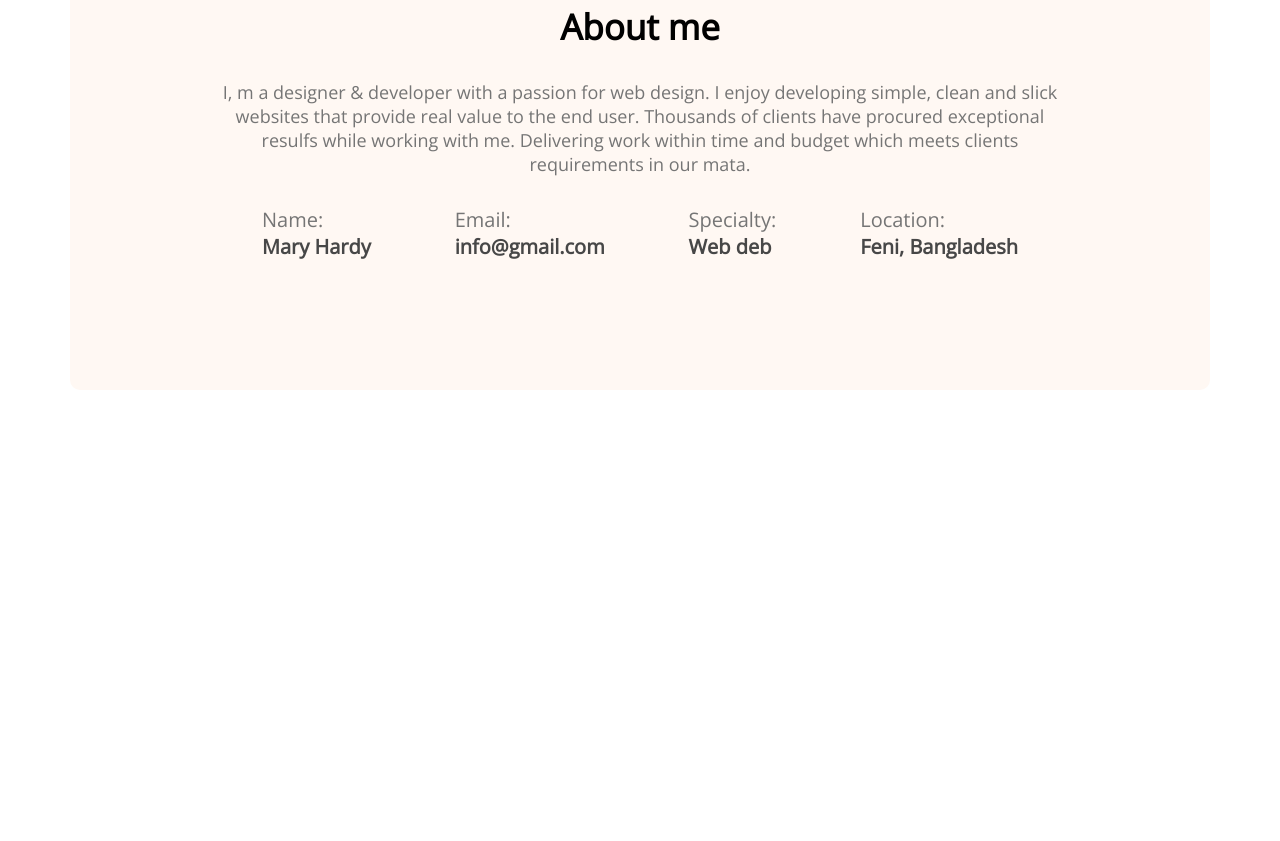
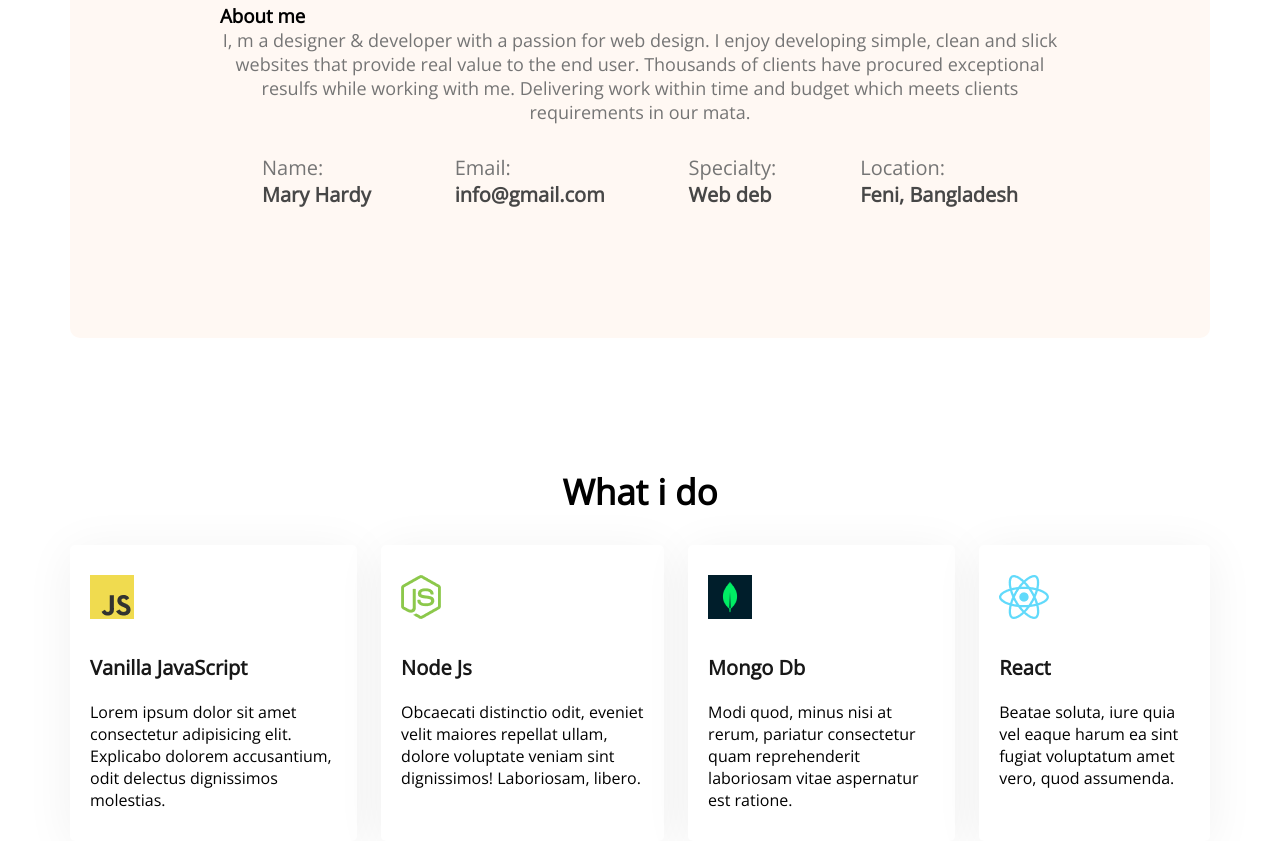
Before and after one commit to Fysal-Fuad/developer-portfolio, a plain HTML site: page index.html in a window 1280 px wide. Shown: the part 1097-1938 px from the top of the page. Before the commit the page ends 1487 px from the top, so only its background shows below. Drawn offline with nearby package versions, Linux system fonts and the light colour scheme.

Commit message:
added specialty

```diff
--- a/index.html
+++ b/index.html
@@ -53,6 +53,31 @@
                 </div>
             </div>
         </section>
+        <section class="what-i-do">
+            <h3 class="section-titles">What i do</h3>
+            <div class="skills-container">
+                <div class="skill">
+                    <img src="images/icons/js.png" alt="">
+                    <p class="skill-title">Vanilla JavaScript</p>
+                    <p class="skill-description">Lorem ipsum dolor sit amet consectetur adipisicing elit. Explicabo dolorem accusantium, odit delectus dignissimos molestias.</p>
+                </div>
+                <div class="skill">
+                    <img src="images/icons/nodejs.png" alt="">
+                    <p class="skill-title">Node Js</p>
+                    <p class="skill-description">Obcaecati distinctio odit, eveniet velit maiores repellat ullam, dolore voluptate veniam sint dignissimos! Laboriosam, libero.</p>
+                </div>
+                <div class="skill">
+                    <img src="images/icons/mongo.png" alt="">
+                    <p class="skill-title">Mongo Db</p>
+                    <p class="skill-description">Modi quod, minus nisi at rerum, pariatur consectetur quam reprehenderit laboriosam vitae aspernatur est ratione.</p>
+                </div>
+                <div class="skill">
+                    <img src="images/icons/react.png" alt="">
+                    <p class="skill-title">React</p>
+                    <p class="skill-description">Beatae soluta, iure quia vel eaque harum ea sint fugiat voluptatum amet vero, quod assumenda.</p>
+                </div>
+            </div>
+        </section>
     </main>
     <footer>
 
--- a/style/portfolio.css
+++ b/style/portfolio.css
@@ -76,10 +76,13 @@ main{
 border-radius: 10px;
 padding: 130px 150px;
 }
-.section-title{
+.section-titles{
     font-weight: 700;
 font-size: 35px;
 text-align: center;
+margin-bottom: 30px;
+text-align: center;
+margin-top: 130px;
 margin-bottom: 30px;
 }
 .section-description{
@@ -103,3 +106,22 @@ margin-bottom: 30px;
 font-size: 20px;
 color: #474747;
 }
+.skills-container{
+    display: flex;
+    gap: 24px;
+
+
+}
+.skill-title{
+    font-weight: 700;
+font-size: 20px;
+color: #181818;
+margin-top: 30px;
+margin-bottom: 20px;
+}
+.skill{
+    background: #FFFFFF;
+    box-shadow: 0px 6px 50px rgba(0, 0, 0, 0.06);
+    border-radius: 5px;
+    padding:  30px 20px;
+}
```
